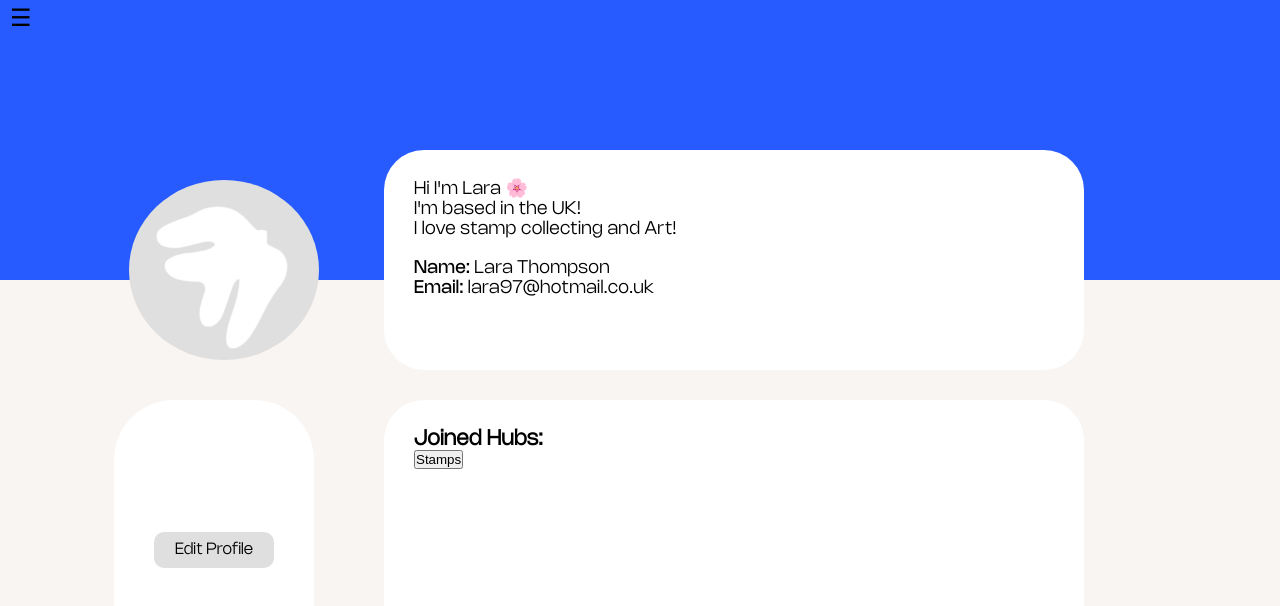
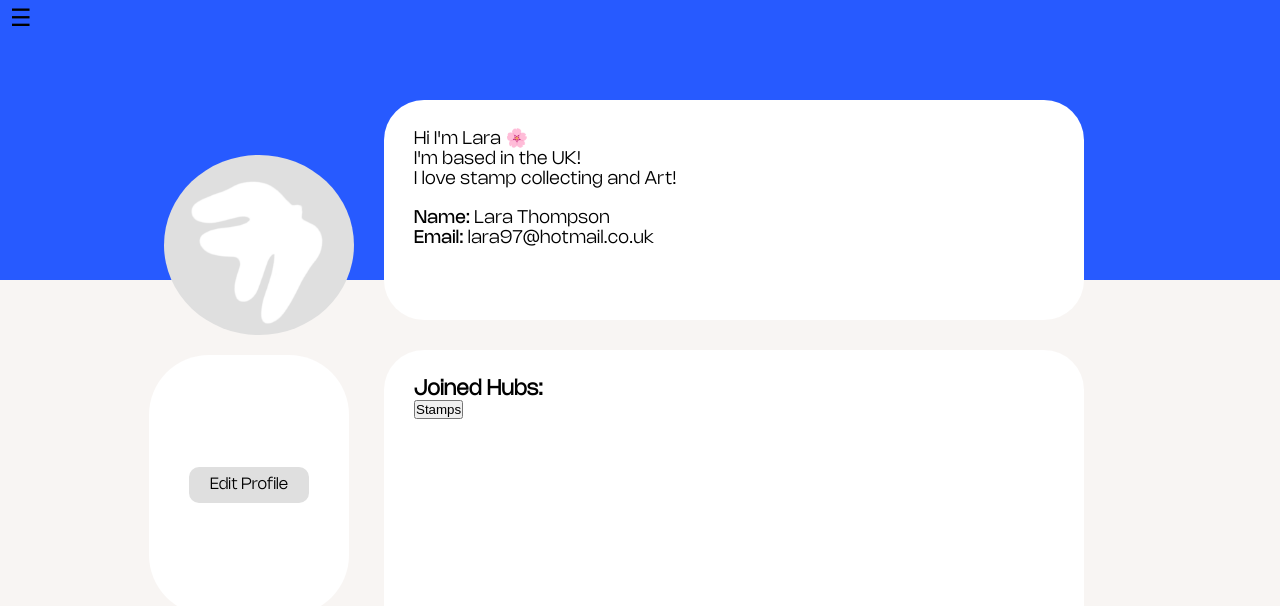
Before and after one commit to Zsolt-qwerty/final-project-flock, a Next.js app: page /Profile in a window 1280 px wide. Shown: the top 606 px of the page. Built offline with nearby package versions, Linux system fonts and the light colour scheme.

Commit message:
style: profile layout fixed

```diff
--- a/src/app/Profile/Profile.module.css
+++ b/src/app/Profile/Profile.module.css
@@ -1,15 +1,15 @@
 .profileContainer {
   display: grid;
-  grid-template-columns: 30vw 70vw;
+  grid-template-columns: 3fr 7fr;
   height: 100vh;
-  background-color: #F8F5F3;
+  background-color: #f8f5f3;
+  margin-bottom: 0;
 }
 
 .banner {
   grid-column: 1 / 3;
-  background-color: #275AFF;
+  background-color: #275aff;
   height: 35vh;
-  width: 100%;
   top: 0;
   left: 0;
 }
@@ -18,10 +18,10 @@
   grid-column: 1;
   display: flex;
   flex-direction: column;
-  height: 100vh;
+  margin-top: 50px;
   align-items: flex-end;
   justify-content: center;
-  padding-right: 40px;
+  padding-right: 5px;
   transform: translateY(-30vh);
 }
 
@@ -29,7 +29,7 @@
   grid-column: 2;
   display: flex;
   flex-direction: column;
-  height: 100vh;
+  margin-top: 60px;
   align-items: flex-start;
   justify-content: center;
   transform: translateY(-30vh);
@@ -40,7 +40,6 @@
   height: 180px;
   padding-right: 10px;
   margin-right: 25px;
-  margin-bottom: 20px;
   border-radius: 50%;
   overflow: hidden;
   display: flex;
--- a/src/app/Profile/ProfileComponents/EditingCard/EditingCard.module.css
+++ b/src/app/Profile/ProfileComponents/EditingCard/EditingCard.module.css
@@ -6,7 +6,7 @@
   align-items: center;
   justify-content: center;
   width: 200px;
-  height: 300px;
+  height: 260px;
   margin: 20px 30px 0px 30px;
 }
 
```
